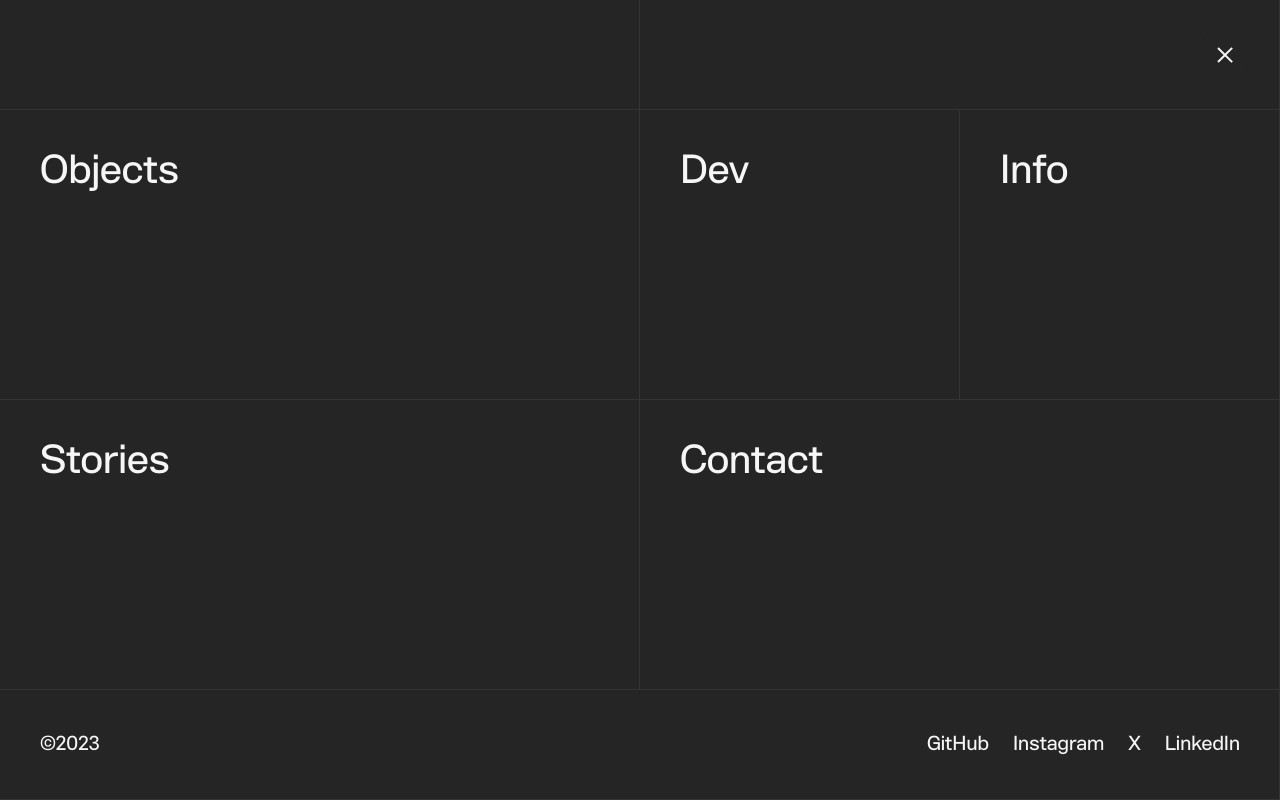
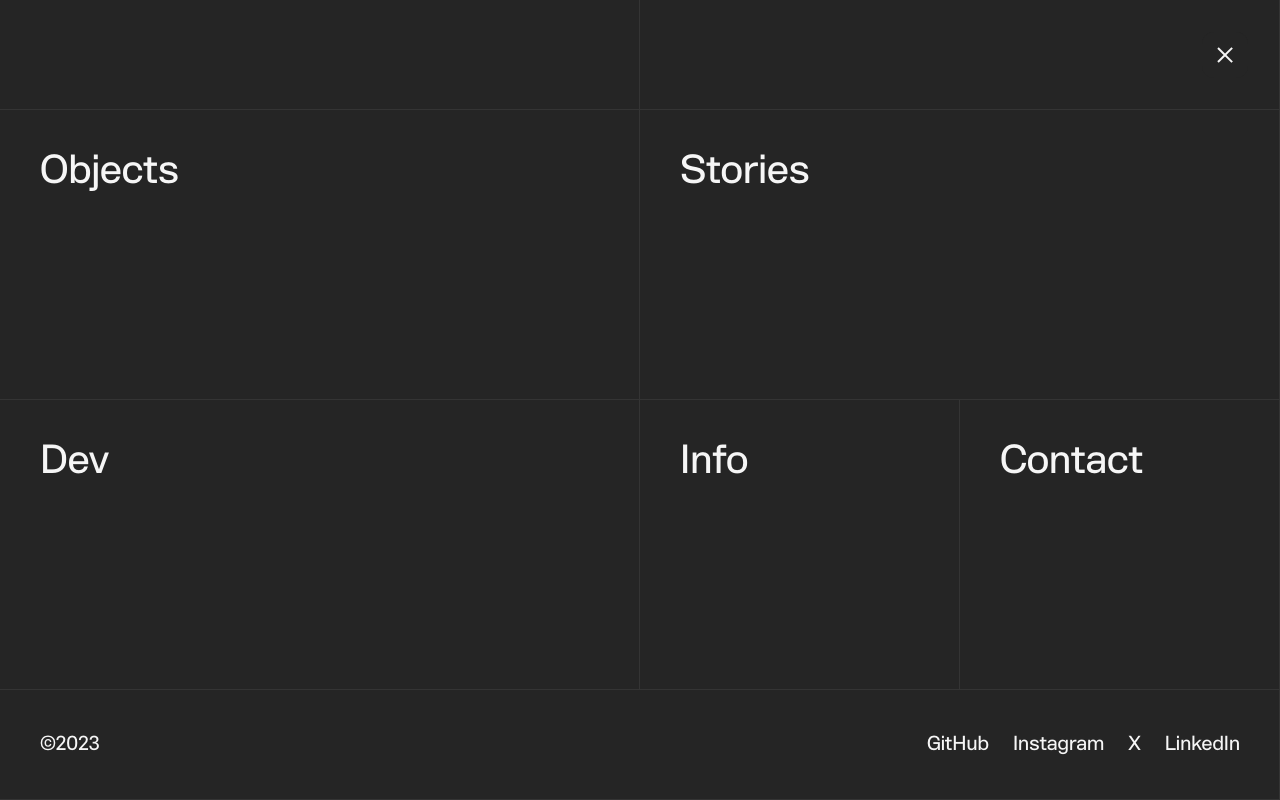
Before and after one commit to hanhanxue/230914_HanHanXue, a Next.js app: page /contact in a window 1280 px wide. Both pictures are taken after a click on the button 1225 px from the left and 55 px from the top of the page. Built offline with nearby package versions, Linux system fonts and the light colour scheme.

Commit message:
header layout

```diff
--- a/src/components/global/Header.module.scss
+++ b/src/components/global/Header.module.scss
@@ -210,7 +210,7 @@
             // }
 
 
-            .work {
+            .one {
                 grid-row: 1;
                 grid-column: 1 / 3;
                 @media (max-width: $screen-sm) {
@@ -218,18 +218,27 @@
                     grid-column: 1 / 5;
 
                 }
+            }
 
+            .two {
+                grid-row: 1;
+                grid-column: 3 / 5;
+                @media (max-width: $screen-sm) {
+                    grid-row: 2;
+                    grid-column: 1 / 5;
 
-        }
+                }
+            }
 
 
 
-            .info {
-                grid-row: 1;
-                grid-column: 3 / 4;
+            .three {
+                grid-row: 2;
+                grid-column: 1 / 3;
 
                 @media (max-width: $screen-lg) {
-                    grid-column: 3 / 5;
+
+                    grid-column: 1 / 3;
 
                 }
                 @media (max-width: $screen-sm) {
@@ -239,9 +248,25 @@
                 }
             }
 
-            .contact {
+            .four {
                 grid-row: 2;
-                grid-column: 3 / 5;
+                grid-column: 3 / 4;
+                @media (max-width: $screen-lg) {
+                    grid-row: 2;
+                    grid-column: 3 / 5;
+
+                }
+                @media (max-width: $screen-sm) {
+                    grid-row: 4;
+                    grid-column: 1 / 5;
+
+                }
+
+            }
+
+            .five {
+                grid-row: 2;
+                grid-column: 4 / 5;
                 @media (max-width: $screen-lg) {
                     grid-row: 3;
                     grid-column: 1 / 5;
@@ -252,33 +277,9 @@
                     grid-column: 1 / 5;
 
                 }
-
             }
 
-            .office {
-                grid-row: 1;
-                grid-column: 4 ;
-                @media (max-width: $screen-lg) {
-                    grid-row: 2;
-                    grid-column: 3 / 5;
 
-                }
-                @media (max-width: $screen-sm) {
-                    grid-row: 4;
-                    grid-column: 1 / 5;
-
-                }
-            }
-
-            .experimental {
-                grid-row: 2;
-                grid-column: 1 / 3;
-                @media (max-width: $screen-sm) {
-                    grid-row: 2;
-                    grid-column: 1 / 5;
-
-                }
-            }
 
         }
 
--- a/src/components/global/Header.tsx
+++ b/src/components/global/Header.tsx
@@ -136,7 +136,7 @@ const Header = () => {
         <nav className={`${styles.nav}`}>
             {/* TILE */}
 
-            <div className={`body-2xl ${styles.tile} ${styles.work} ${styles.tileHover}`}
+            <div className={`body-2xl ${styles.tile} ${styles.one} ${styles.tileHover}`}
             style={{
                 opacity: `${isMenuOpen ? '1' : '0'}`,
                 transitionDelay: `${delayDurations[2]}ms`
@@ -149,7 +149,7 @@ const Header = () => {
 
 
             {/* TILE */}
-            <div className={`${styles.tile} ${styles.experimental} ${styles.tileHover}`}
+            <div className={`${styles.tile} ${styles.two} ${styles.tileHover}`}
                 style={{
             opacity: `${isMenuOpen ? '1' : '0'}`,
             transitionDelay: `${delayDurations[3]}ms`
@@ -159,8 +159,10 @@ const Header = () => {
                 </Link>
             </div>
 
+
+
             {/* TILE */}
-            <div className={`${styles.tile} ${styles.info} ${styles.tileHover}`}
+            <div className={`${styles.tile} ${styles.three} ${styles.tileHover}`}
                 style={{
             opacity: `${isMenuOpen ? '1' : '0'}`,
             transitionDelay: `${delayDurations[4]}ms`
@@ -171,7 +173,7 @@ const Header = () => {
             </div>
 
             {/* TILE */}
-            <div className={`${styles.tile} ${styles.office} ${styles.tileHover}`}
+            <div className={`${styles.tile} ${styles.four} ${styles.tileHover}`}
             style={{
             opacity: `${isMenuOpen ? '1' : '0'}`,
             transitionDelay: `${delayDurations[5]}ms`
@@ -183,7 +185,7 @@ const Header = () => {
 
             {/* TILE */}
 
-            <div className={`${styles.tile} ${styles.contact} ${styles.tileHover}`}
+            <div className={`${styles.tile} ${styles.five} ${styles.tileHover}`}
             style={{
             opacity: `${isMenuOpen ? '1' : '0'}`,
             transitionDelay: `${delayDurations[6]}ms`
```
